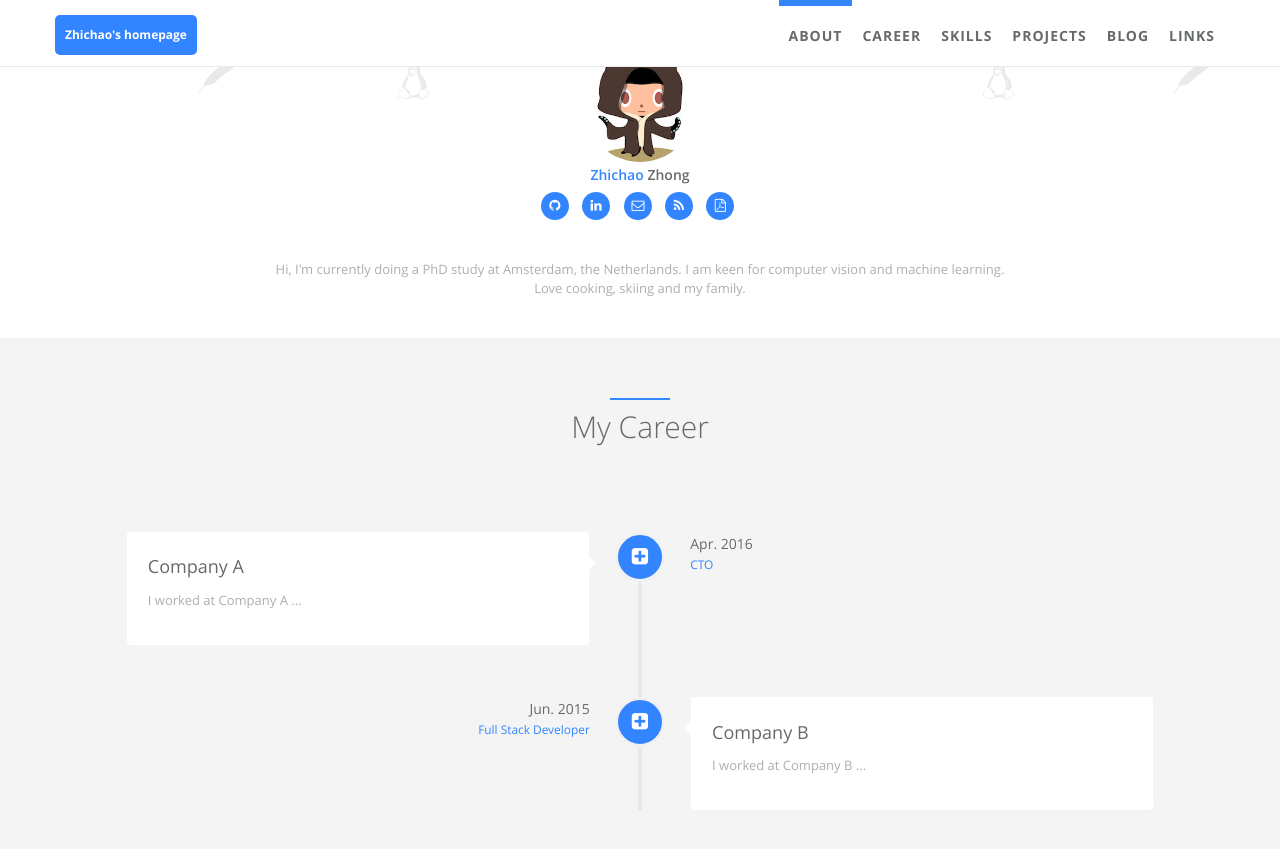
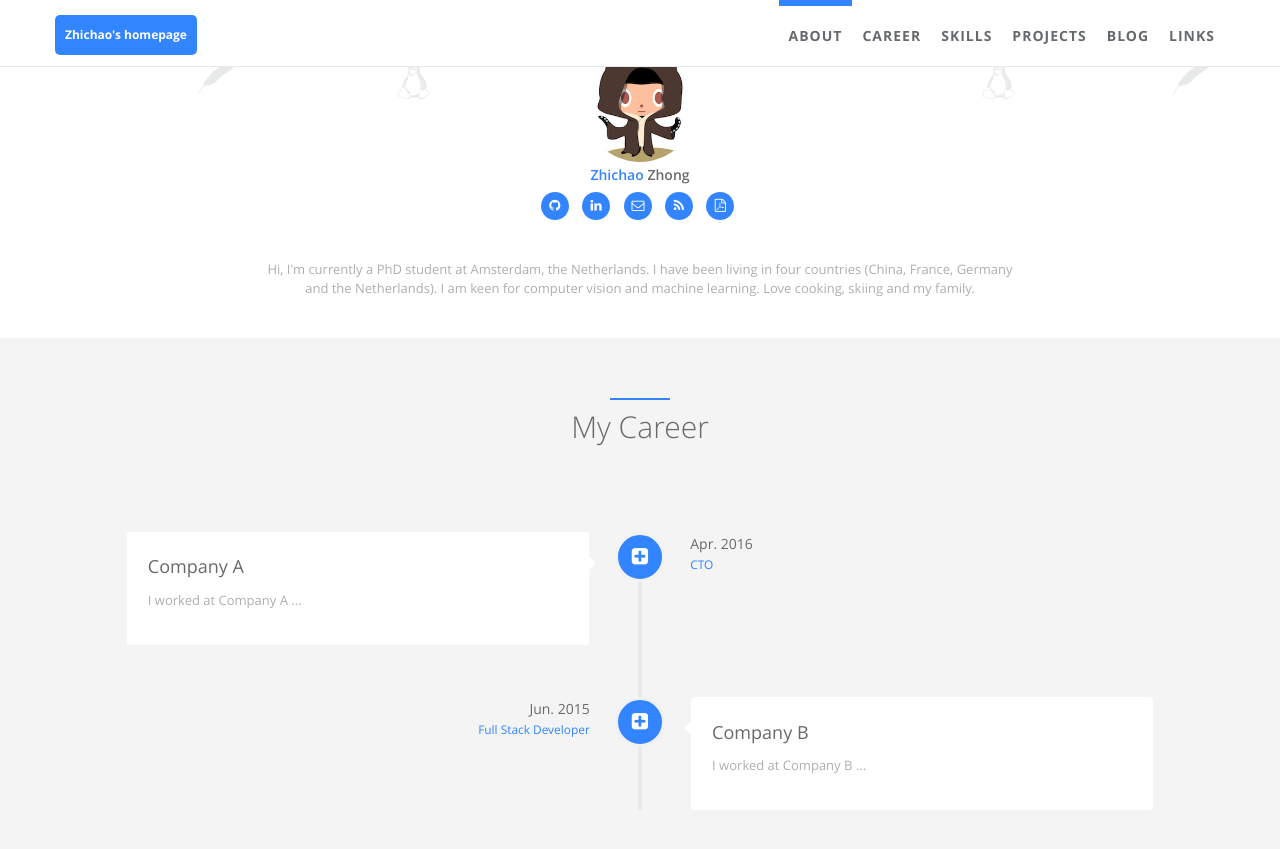
Before and after one commit to cheney0753/homepage, a Jekyll site: the page built from index.html, in a window 1280 px wide and 900 px high, scrolled down 563 px. Shown: the top 849 px of the window. Built offline with Jekyll 4.4.1, drawn with Linux system fonts in a browser that asks for light colours; part of the change alters nothing that is shown.

Commit message:
correct the _config.yml file

```diff
--- a/_config.yml
+++ b/_config.yml
@@ -2,10 +2,10 @@
 
 # Website settings
 title: Zhichao's homepage
-description: Zhichao's blog,use Jekyll and github pages.
+description: Zhichao\'s blog,use Jekyll and github pages.
 keywords: Zhichao_Zhong,Jalpc,blog,Jekyll,github,gh-pages
-baseurl:  /zhichao # if you have suburl as homepage like '/homepage', please change it to '/homepage' and your repo's name should be 'homepage'
-url: https://zhichaozhong.github.io/zhichao  # url should be 'http://<github_username>.github.io/homepage' as before
+baseurl:  # if you have suburl as homepage like '/homepage', please change it to '/homepage' and your repo's name should be 'homepage'
+url: https://zhichaozhong.github.io  # url should be 'http://<github_username>.github.io/homepage' as before
 # url: http://127.0.0.1:4000
 img_path: /zhichao/static/assets/img/blog  # url should be '/homepage/static/assets/img/blog' as before
 
@@ -28,7 +28,7 @@ author:  # change following line to your infomation.
   skill_icon2:
     - name: fa-linux
     - name: icon-apache
-  desc: Hi, I'm currently doing a PhD study at Amsterdam, the Netherlands. I am keen for computer vision and machine learning. Love cooking, skiing and my family.  # Describe yourself.
+  desc: Hi, I'm currently a PhD student at Amsterdam, the Netherlands. I have been living in four countries (China, France, Germany and the Netherlands). I am keen for computer vision and machine learning. Love cooking, skiing and my family.  # Describe yourself.
 
 # comment
 disqus:  # if you wanna comment feature, go to https://disqus.com/ to get your configuration; if not, comment following two lines.
```
